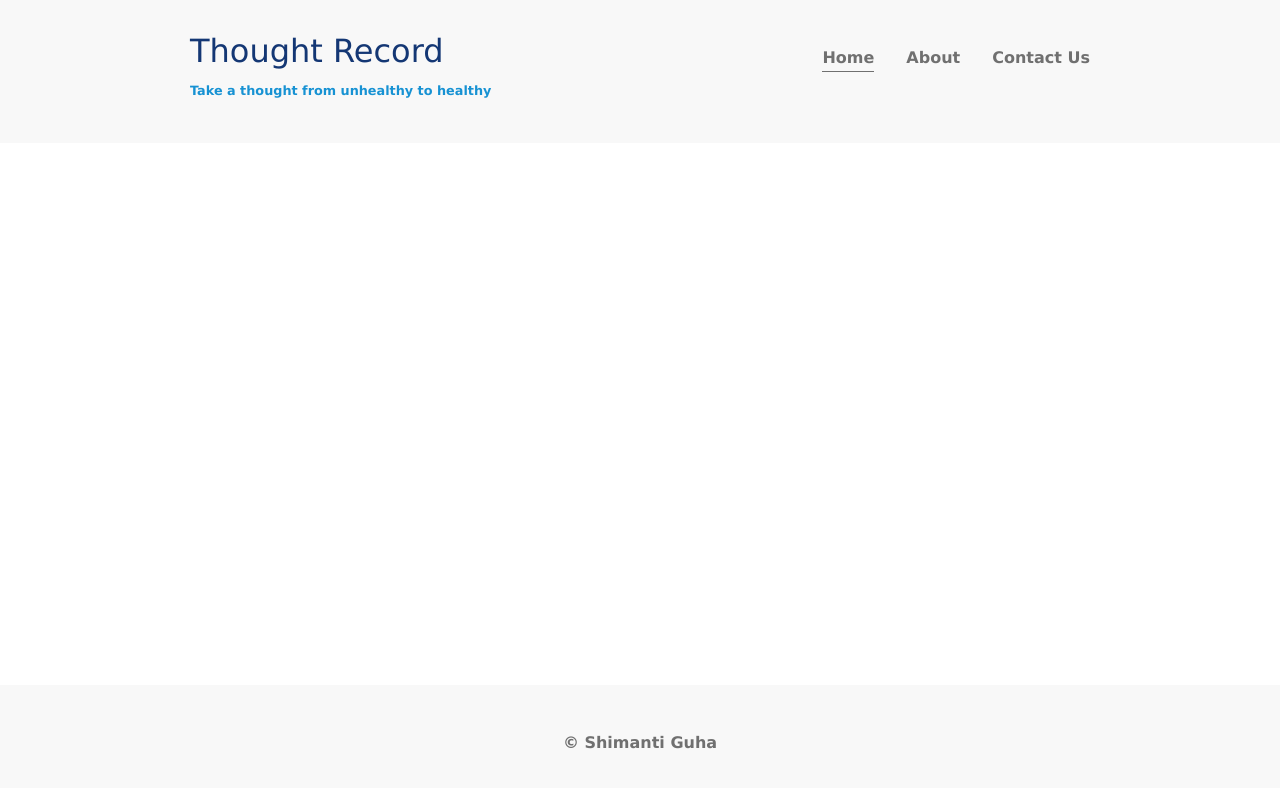
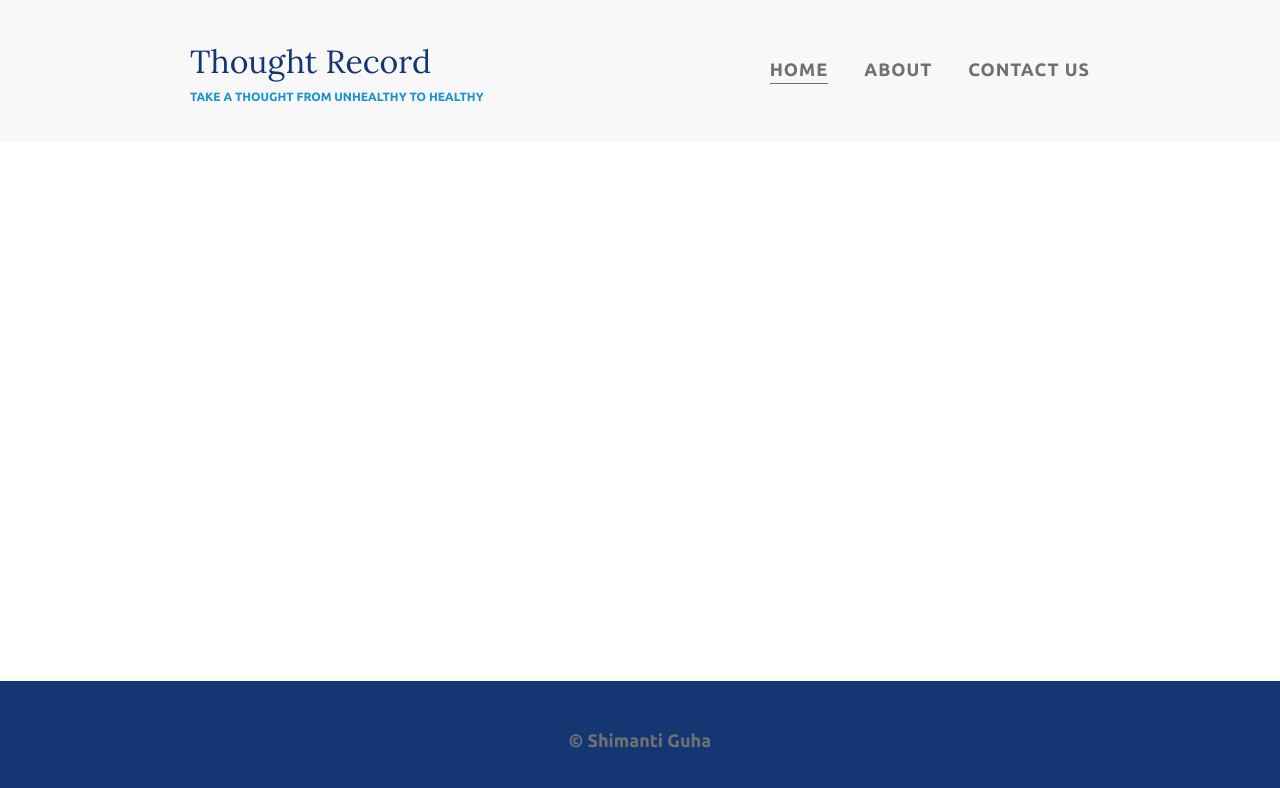
Before and after one commit to Shimanti/nav-responsive, a plain HTML site: page index.html in a window 1280 px wide. Drawn offline with nearby package versions, Linux system fonts and the light colour scheme.

Commit message:
style chaanges

```diff
--- a/index.html
+++ b/index.html
@@ -5,6 +5,8 @@
   <meta http-equiv="X-UA-Compatible" content="IE=edge">
   <meta name="viewport" content="width=device-width, initial-scale=1.0">
   <title>Navigation First Website</title>
+  <link rel="stylesheet" href="normalize.css">
+  <link href="https://fonts.googleapis.com/css?family=Lora|Ubuntu:300,400,700&display=swap" rel="stylesheet">
   <link rel="stylesheet" href="./style.css">
 </head>
 <body>
--- a/style.css
+++ b/style.css
@@ -1,23 +1,36 @@
 body {
   margin: 0;
-  font-family:  'Lucida Sans', 'Lucida Sans Regular', 'Lucida Grande', 'Lucida Sans Unicode', Geneva, Verdana, sans-serif
+  font-family: 'Ubuntu', sans-serif;
+  font-size: 1.125rem;
+  font-weight: 300;
+  line-height: 1.6;
 }
 
 /* ********************
 Typography
 *********************** */
 
-h1 {
-  margin: 0;
+h1,
+h2,
+h3 {
+    font-family: 'Lora', serif;
     font-weight: 400;
-  font-size: 2rem;
     color: #143774;
+    margin-top: 0;
 }
 
+h1 {
+    font-size: 2rem;
+    margin: 0;
+}
+
+/* h1 subtitle */
 .subtitle {
     font-weight: 700;
-  font-size: .8rem;
-  color: #1792d3;
+    color: #1792d2;
+    font-size: .75rem;
+    margin: 0;
+    text-transform: uppercase;
 }
 
 footer p {
@@ -26,7 +39,7 @@ footer p {
 }
 
 /* ********************
-Header Layout
+Layout
 *********************** */
 
 .container-body {
@@ -39,6 +52,15 @@ Header Layout
 header {
     background: #f8f8f8;
     padding: 2em 0;
+    text-align: center;
+    margin-bottom: 3em;
+}
+
+footer {
+    background:#143774;
+    color: white;
+    text-align: center;
+    padding: 1.5em 0;
 }
 
 .container {
@@ -48,19 +70,12 @@ header {
 }
 
 .container-nav {
+  /* border: 2px solid purple; */
   display: flex;
+  flex-direction: column;
   justify-content: space-between;
 }
 
-/* .subheader, nav {
-  border: 1px solid magenta;
-} */
-
-footer {
-  text-align: center;
-  background: #f8f8f8;
-  padding:2em 0;
-}
 
 /* Navigation */
 
@@ -78,6 +93,8 @@ nav li {
 nav a {
   text-decoration: none;
   color: #707070;
+  text-transform: uppercase;
+  letter-spacing: 1px;
   font-weight: 700;
   padding: .25em 0;
 }
@@ -91,6 +108,10 @@ nav a:focus {
   border-bottom: 1px solid #707070;
     /* padding for this item is in the parent - nav a */
 }
+
+/* .subheader, nav {
+  border: 2px solid purple;
+} */
 
 /* ********************
 Main Layout
@@ -109,16 +130,18 @@ main {
 Screen Changes
 *********************** */
 
-
-@media (max-width: 675px) {
+@media (min-width: 675px) {
     header {
-    text-align: center;
+        text-align: left;
     }
 
     .container-nav {
-    flex-direction: column;
+        flex-direction: row;
     }
 
+}
+
+@media (max-width: 675px) {
     nav ul {
         flex-direction: column;
     }
@@ -126,5 +149,4 @@ Screen Changes
     nav li {
         margin: .5em 0;
     }
-
 }
```
Lines whose indentation alone changed are shown as unchanged.
